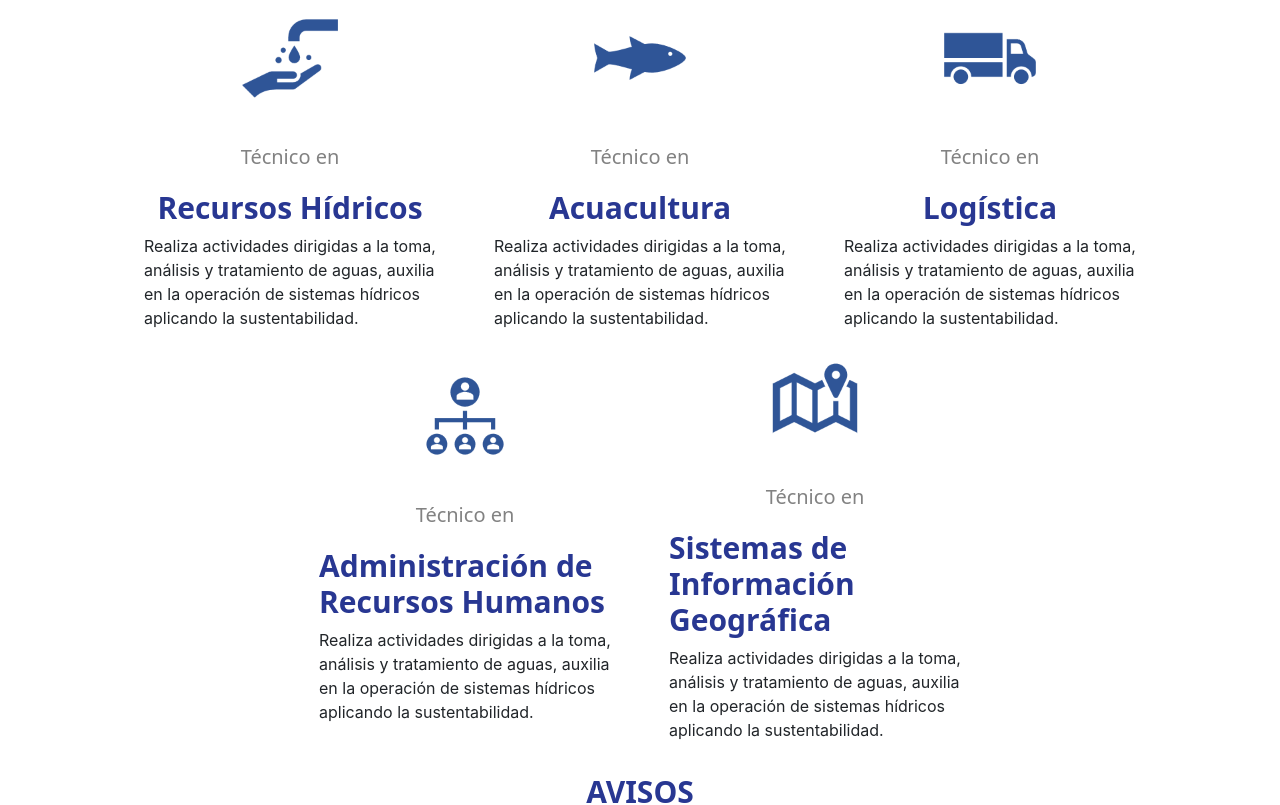
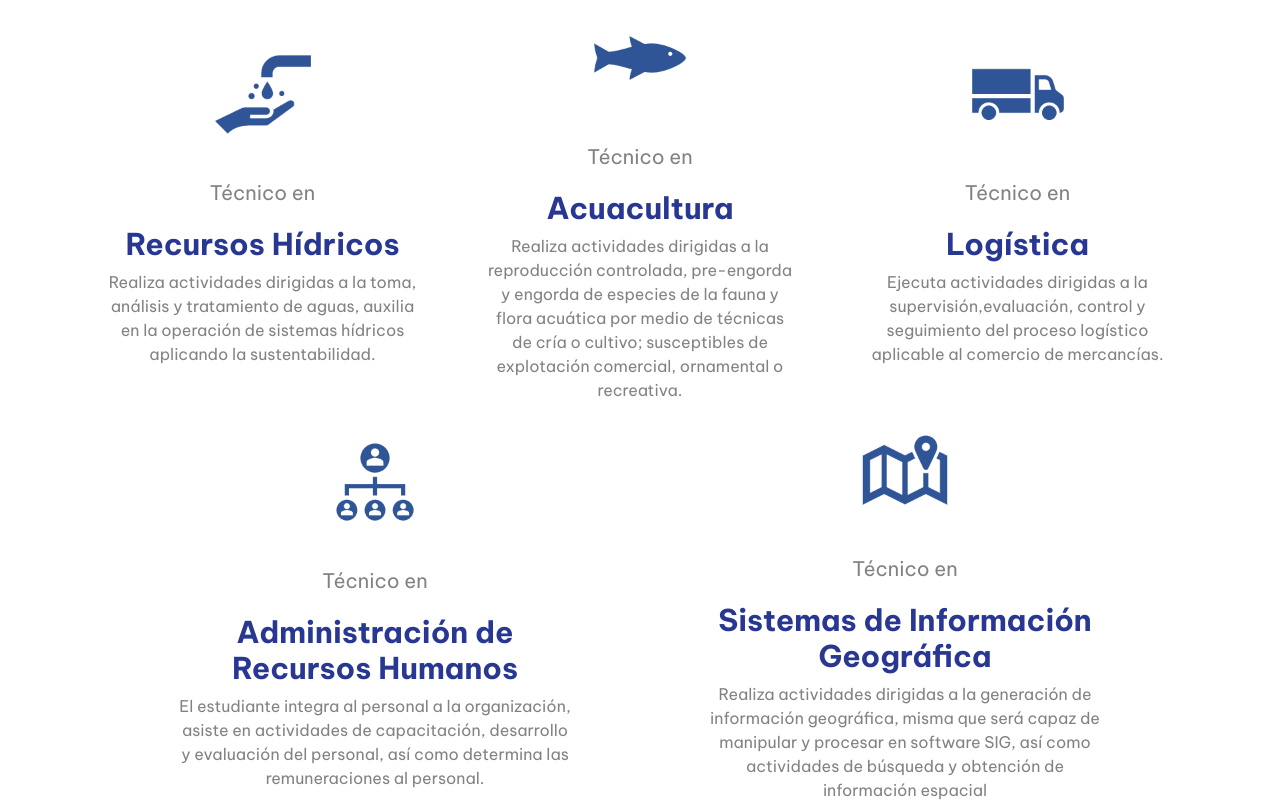
Before and after one commit to IranMD/CETAC, a React (Create React App) app: page / in a window 1280 px wide. Shown: the part 960-1765 px from the top of the page. Built offline with nearby package versions, Linux system fonts and the light colour scheme.

Commit message:
Cambios Oferta Educativa

```diff
--- a/src/components/Home/Footer.css
+++ b/src/components/Home/Footer.css
@@ -67,8 +67,25 @@
     font-size: 19px;
     text-align: center;
     margin-top: 0px;
+    padding: 0px;
+    justify-content: end;
+    width: 100%;
 }
 
 .p-direccion{
     margin-bottom: 0px;
 }
+
+.logo-sep-dgetacym{
+    height: 50px;
+    padding-right: 3px;
+}
+
+.logos-gob{
+    padding: 0px;
+    float: left;
+}
+
+.col-direccion{
+    padding: 0px;
+}
--- a/src/components/Home/OfertaEducativa.css
+++ b/src/components/Home/OfertaEducativa.css
@@ -1,23 +1,31 @@
+@import url('https://fonts.googleapis.com/css2?family=Be+Vietnam+Pro&display=swap');
+@import url('https://fonts.googleapis.com/css2?family=Be+Vietnam+Pro:wght@800&display=swap');
+
 .icon{
     width: 100px;
     height: 100px;
 }
 
 .info-oferta{
-    display: flex;
-    justify-content: center;
-    align-items: center !important;
+    justify-content: space-evenly;
 }
 
 .card-oferta{
     align-items: center;
     border-color: transparent;
-    width: 350px !important;
+    width: 370px !important;
+    align-self: center;
+}
+
+.card-oferta-2{
+    align-items: center;
+    border-color: transparent;
+    width: 450px !important;
     align-self: center;
 }
 
 .header-oferta{
-    font-family: system-ui, -apple-system, BlinkMacSystemFont, 'Segoe UI', Roboto, Oxygen, Ubuntu, Cantarell, 'Open Sans', 'Helvetica Neue', sans-serif;
+    font-family: 'Be Vietnam Pro', sans-serif;
     font-size: 20px;
     color: #828282;
     display: flex;
@@ -29,11 +37,17 @@
 }
 
 .title-oferta{
-    font-family: system-ui, -apple-system, BlinkMacSystemFont, 'Segoe UI', Roboto, Oxygen, Ubuntu, Cantarell, 'Open Sans', 'Helvetica Neue', sans-serif;
+    font-family:'Be Vietnam Pro', sans-serif;
     font-size: 30px;
     color: #283792;
-    display: flex;
-    justify-content: center;
+    text-align: center;
     font-weight: 700;
     margin-top: 10px;
 }
+
+
+.text-oferta{
+    font-family: 'Be Vietnam Pro', sans-serif;
+    color: #828282;
+    text-align: center;
+}
--- a/src/components/Home/OfertaEducativa.js
+++ b/src/components/Home/OfertaEducativa.js
@@ -1,5 +1,4 @@
 import { Container } from 'react-bootstrap';
-import Button from 'react-bootstrap/Button';
 import Card from 'react-bootstrap/Card';
 import Row from 'react-bootstrap/Row';
 import recursosHidricos from './Imagenes/recursosHidricos.png'
@@ -11,64 +10,84 @@ import './OfertaEducativa.css';
 
 function OfertaEducativa() {
   return (
-    <Container>
+    <Container margin-bottom={"10px"}>
+      <Row className='justify-content-center'>
+        <p className='sub-section'>OFERTA EDUCATIVA</p>
+      </Row>
+
       <Row className='info-oferta'>
-        <Row className='justify-content-center'>
-          <p className='sub-section'>OFERTA EDUCATIVA</p>
-        </Row>
-        <Card style={{ width: '18rem' }} className="card-oferta">
+        <Card className="card-oferta">
           <Card.Img variant="top" src={recursosHidricos} className="icon" />
           <Card.Body>
             <Card.Header className='header-oferta'>Técnico en</Card.Header>
             <Card.Title className='title-oferta'>Recursos Hídricos</Card.Title>
-            <Card.Text>
-              Realiza actividades dirigidas a la toma, análisis y tratamiento de aguas, auxilia en la operación de sistemas hídricos aplicando la sustentabilidad.
+            <Card.Text className='text-oferta'>
+              Realiza actividades dirigidas a la toma,
+              análisis y tratamiento de aguas, auxilia en
+              la operación de sistemas hídricos aplicando
+              la sustentabilidad.
             </Card.Text>
           </Card.Body>
         </Card>
 
-        <Card style={{ width: '18rem' }} className="card-oferta">
+        <Card className="card-oferta">
           <Card.Img variant="top" src={acuacultura} className="icon" />
           <Card.Body>
             <Card.Header className='header-oferta'>Técnico en</Card.Header>
             <Card.Title className='title-oferta'>Acuacultura</Card.Title>
-            <Card.Text>
-              Realiza actividades dirigidas a la toma, análisis y tratamiento de aguas, auxilia en la operación de sistemas hídricos aplicando la sustentabilidad.
+            <Card.Text className='text-oferta'>
+              Realiza actividades dirigidas a la
+              reproducción controlada, pre-engorda y
+              engorda de especies de la fauna y flora
+              acuática por medio de técnicas de cría o
+              cultivo; susceptibles de explotación
+              comercial, ornamental o recreativa.
             </Card.Text>
           </Card.Body>
         </Card>
 
-        <Card style={{ width: '18rem' }} className="card-oferta">
+        <Card className="card-oferta">
           <Card.Img variant="top" src={logistica} className="icon" />
           <Card.Body>
             <Card.Header className='header-oferta'>Técnico en</Card.Header>
             <Card.Title className='title-oferta'>Logística</Card.Title>
-            <Card.Text>
-              Realiza actividades dirigidas a la toma, análisis y tratamiento de aguas, auxilia en la operación de sistemas hídricos aplicando la sustentabilidad.
+            <Card.Text className='text-oferta'>
+              Ejecuta actividades dirigidas a la
+              supervisión,evaluación, control y
+              seguimiento del proceso logístico
+              aplicable al comercio de mercancías.
             </Card.Text>
           </Card.Body>
         </Card>
       </Row>
 
       <Row className='info-oferta'>
-        <Card style={{ width: '18rem' }} className="card-oferta">
+        <Card className="card-oferta-2">
           <Card.Img variant="top" src={recursosHumanos} className="icon" />
           <Card.Body>
             <Card.Header className='header-oferta'>Técnico en</Card.Header>
             <Card.Title className='title-oferta'>Administración de Recursos Humanos</Card.Title>
-            <Card.Text>
-              Realiza actividades dirigidas a la toma, análisis y tratamiento de aguas, auxilia en la operación de sistemas hídricos aplicando la sustentabilidad.
+            <Card.Text className='text-oferta'>
+              El estudiante integra al personal a la
+              organización, asiste en actividades de
+              capacitación, desarrollo y evaluación del
+              personal, así como determina las
+              remuneraciones al personal.
             </Card.Text>
           </Card.Body>
         </Card>
 
-        <Card style={{ width: '18rem' }} className="card-oferta">
+        <Card className="card-oferta-2">
           <Card.Img variant="top" src={informacionGeografica} className="icon" />
           <Card.Body>
             <Card.Header className='header-oferta'>Técnico en</Card.Header>
             <Card.Title className='title-oferta'>Sistemas de Información Geográfica</Card.Title>
-            <Card.Text>
-              Realiza actividades dirigidas a la toma, análisis y tratamiento de aguas, auxilia en la operación de sistemas hídricos aplicando la sustentabilidad.
+            <Card.Text className='text-oferta'>
+              Realiza actividades dirigidas a la generación
+              de información geográfica, misma que será
+              capaz de manipular y procesar en software
+              SIG, así como actividades de búsqueda y
+              obtención de información espacial
             </Card.Text>
           </Card.Body>
         </Card>
```
Also changed, not shown: src/components/Home/Footer.js (+10 -12 lines), src/components/Home/Imagenes/dgetacym.png, src/components/Home/Imagenes/sep.png.
